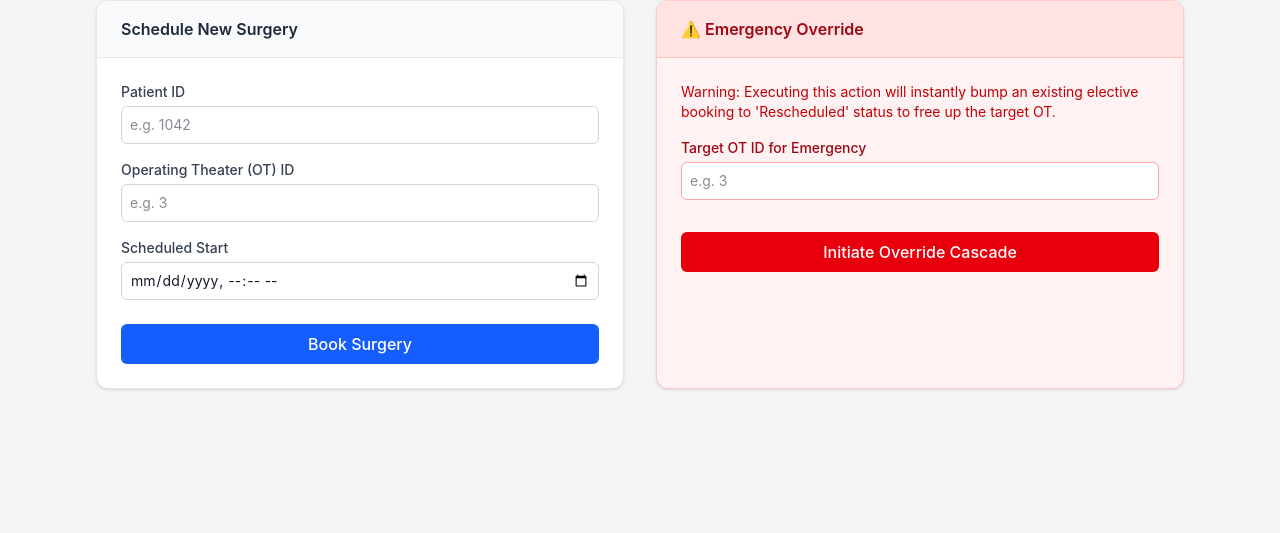
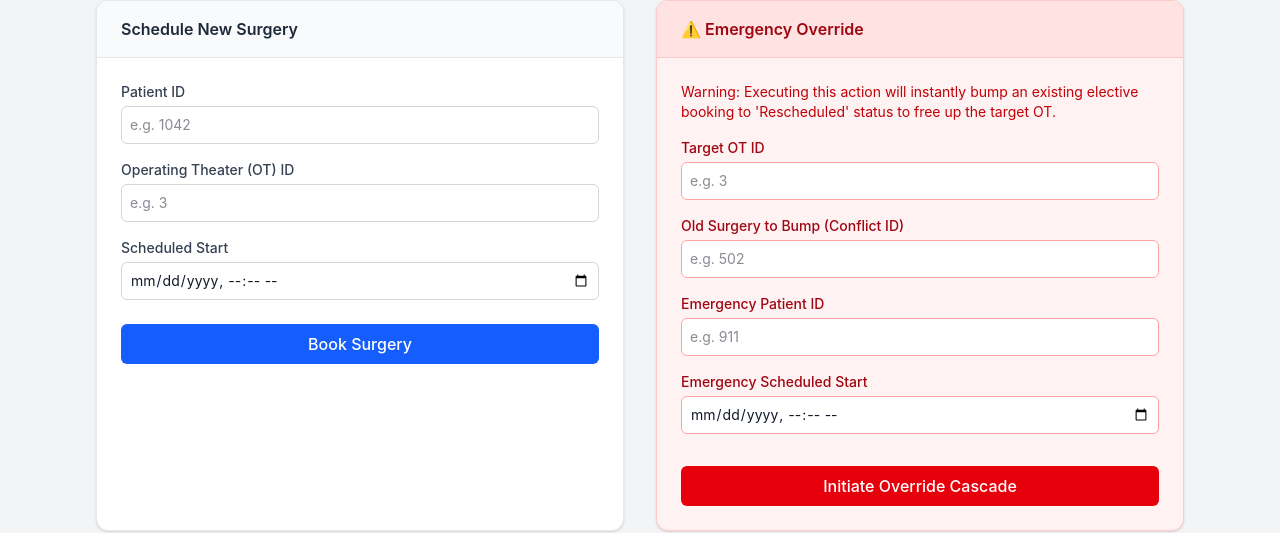
Before and after one commit to Rohann29/CareReserve, a Next.js app: page / in a window 1280 px wide. Shown: the part 343-876 px from the top of the page. Before the commit the page ends 800 px from the top, so only its background shows below. Built offline with nearby package versions, Linux system fonts and the light colour scheme; no server answers; the database is empty.

Commit message:
fix: complete emergency override integration

```diff
--- a/src/app/actions.ts
+++ b/src/app/actions.ts
@@ -29,17 +29,27 @@ export async function bookSurgery(formData: FormData) {
 
 // Action 2: Trigger Emergency
 export async function triggerEmergency(formData: FormData) {
+  // Extract all four inputs from the newly updated React form
   const targetOtId = formData.get('targetOtId');
+  const conflictBookingId = formData.get('conflictBookingId');
+  const patientId = formData.get('patientId');
+  const scheduledStart = formData.get('scheduledStart');
 
-  // Assuming Rohan named the parameter p_target_ot_id (update if different in his SQL)
+  // Call the Supabase RPC function with all required parameters
   const { error } = await supabase.rpc('emergency_override', {
-    p_target_ot_id: parseInt(targetOtId as string)
+    p_conflict_booking_id: Number(conflictBookingId),
+    p_new_patient_id: Number(patientId),
+    p_target_ot_id: Number(targetOtId),
+    p_scheduled_start: scheduledStart as string,
+    p_staff_ids: [1, 2], // Hardcoded default staff arrays for the DBMS demo
+    p_asset_ids: [1]     // Hardcoded default asset arrays for the DBMS demo
   });
 
   if (error) {
     return { success: false, error: error.message };
   }
 
+  // Refresh the page data to show the updated database state
   revalidatePath('/');
   return { success: true };
 }
--- a/src/app/components/ActionPanels.tsx
+++ b/src/app/components/ActionPanels.tsx
@@ -71,12 +71,29 @@ export default function ActionPanels() {
         </div>
         <form ref={emergencyFormRef} onSubmit={handleEmergency} className="p-6 space-y-4">
           <p className="text-sm text-red-700 mb-4">
-            Warning: Executing this action will instantly bump an existing elective booking to 'Rescheduled' status to free up the target OT.
+            Warning: Executing this action will instantly bump an existing elective booking to {"'Rescheduled'"} status to free up the target OT.
           </p>
+
           <div>
-            <label className="block text-sm font-medium text-red-800 mb-1">Target OT ID for Emergency</label>
+            <label className="block text-sm font-medium text-red-800 mb-1">Target OT ID</label>
             <input type="number" name="targetOtId" placeholder="e.g. 3" className="w-full border border-red-300 rounded-md p-2 text-sm bg-white focus:ring-2 focus:ring-red-500 focus:border-red-500 outline-none" required />
           </div>
+
+          <div>
+            <label className="block text-sm font-medium text-red-800 mb-1">Old Surgery to Bump (Conflict ID)</label>
+            <input type="number" name="conflictBookingId" placeholder="e.g. 502" className="w-full border border-red-300 rounded-md p-2 text-sm bg-white focus:ring-2 focus:ring-red-500 focus:border-red-500 outline-none" required />
+          </div>
+
+          <div>
+            <label className="block text-sm font-medium text-red-800 mb-1">Emergency Patient ID</label>
+            <input type="number" name="patientId" placeholder="e.g. 911" className="w-full border border-red-300 rounded-md p-2 text-sm bg-white focus:ring-2 focus:ring-red-500 focus:border-red-500 outline-none" required />
+          </div>
+
+          <div>
+            <label className="block text-sm font-medium text-red-800 mb-1">Emergency Scheduled Start</label>
+            <input type="datetime-local" name="scheduledStart" className="w-full border border-red-300 rounded-md p-2 text-sm bg-white focus:ring-2 focus:ring-red-500 focus:border-red-500 outline-none" required />
+          </div>
+
           <button type="submit" className="w-full bg-red-600 hover:bg-red-700 text-white font-medium py-2 px-4 rounded-md transition-colors mt-4">
             Initiate Override Cascade
           </button>
```
